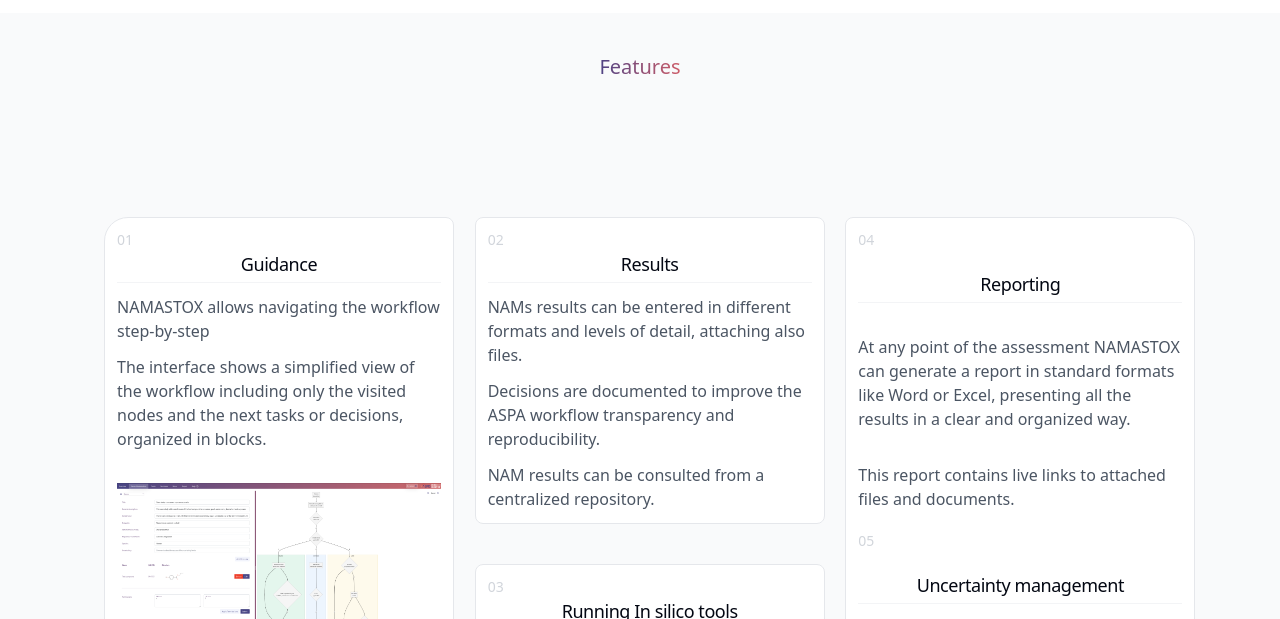
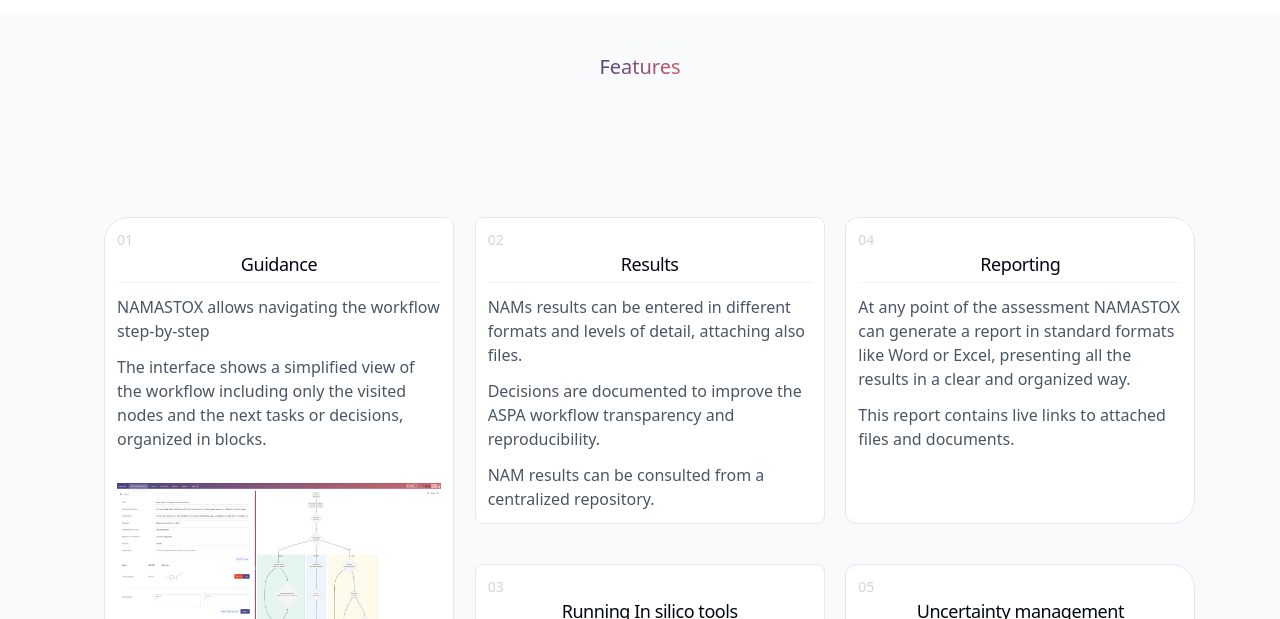
Before and after one commit to AdrianCabreraPhi/landing_page_namastox, a Next.js app: page / in a window 1280 px wide. Shown: the part 2181-2800 px from the top of the page. Built offline with nearby package versions, Linux system fonts and the light colour scheme.

Commit message:
new video added introductory and namastox logo

```diff
--- a/app/components/navbar.tsx
+++ b/app/components/navbar.tsx
@@ -10,7 +10,7 @@ export default function Navbar() {
     <div className=" z-50 navbar fixed w-full">
       <div className="flex mx-3 flex-row items-center justify-between">
         <nav className="flex flex-row items-center p-4 gap-3">
-        {/* <Image src={namastox_logo} alt="logo" className="w-[100px] " /> */}
+       <Image src={namastox_logo} alt="logo" className="w-[100px] " />
           <Link href="#about">
             <span className="text-xl text-gray-400 transition-colors duration-200 ease-in-out hover:text-[#4E4384]">
               About
--- a/app/page.tsx
+++ b/app/page.tsx
@@ -16,6 +16,10 @@ import { AnimatedTooltip } from "./components/ui/animated-tooltip";
 import horizonte from "./assets/horizonte.png";
 import namastox_logo from "./assets/namastox_logo.png"
 const tutorials = [
+  {
+    title: "Introductory video",
+    link: "https://drive.google.com/file/d/1-jco2e0D2VSzQP-S-4o8bsTRhnczXHon/view"
+  },
   {
     title: "Create a new RA",
     link: "https://drive.google.com/file/d/17FPzaVE1tzNcwi3nP1jXF43jvoSx1Xpw/view",
@@ -220,7 +224,7 @@ export default function Home() {
                   </div>
                 </Fade>
                 <Fade cascade delay={400}>
-                  <div className="flex flex-col gap-3 w-[90vw] md:max-w-7xl  md:grid md:grid-cols-6 md:grid-rows-6 md:gap-10  p-10  rounded-xl">
+                <div className="flex flex-col gap-3 w-[90vw] md:max-w-7xl md:grid md:grid-cols-6 md:grid-rows-6 md:gap-10 p-10 rounded-xl">
   <div className="col-span-2 row-span-6 md:w-[350px] 2xl:w-[400px] transition-all duration-300 ease-in-out group hover:shadow-[0_3px_10px_rgb(0,0,0,0.2)] border bg-white pt-3 px-3 pb-3 rounded-xl md:rounded-l-3xl md:rounded-r-lg flex flex-col">
     <div className="flex flex-col">
       <span className="text-sm text-gray-300 transition-colors duration-300 ease-in-out group-hover:text-gray-400">
@@ -237,50 +241,45 @@ export default function Home() {
         NAMASTOX allows navigating the workflow step-by-step
       </span>
       <span className="text-md text-gray-600 mt-3">
-                          The interface shows a simplified view of the workflow
-                          including only the visited nodes and the next tasks or
-                          decisions, organized in blocks.
+        The interface shows a simplified view of the workflow including only the visited nodes and the next tasks or decisions, organized in blocks.
       </span>
     </div>
-
     {/* La clase mt-auto empuja la imagen hacia el final del contenedor flex */}
     <Image
       quality={100}
-                        className="w-[550px] mt-[10%] "
+      className="w-[550px] mt-[10%]"
       src={aspa}
       alt="workflow"
     />
   </div>
 
-                    <div className="col-span-2 row-span-3 col-start-3 md:w-[350px] 2xl:w-[400px] transition-all duration-300 ease-in-out group hover:shadow-[0_3px_10px_rgb(0,0,0,0.2)] border bg-white pt-3 px-3 pb-3  rounded-lg">
+  <div className="col-span-2 row-span-3 col-start-3 md:w-[350px] 2xl:w-[400px] transition-all duration-300 ease-in-out group hover:shadow-[0_3px_10px_rgb(0,0,0,0.2)] border bg-white pt-3 px-3 pb-3 rounded-lg">
     <div className="flex flex-col">
-                        <span className="text-sm text-gray-300 transition-colors duration-300 ease-in-out group-hover:text-gray-400 ">
+      <span className="text-sm text-gray-300 transition-colors duration-300 ease-in-out group-hover:text-gray-400">
         02
       </span>
       <div className="flex flex-row gap-1 items-center justify-center border-b pb-1 border-gray-100">
         <div className="flex flex-row gap-2">
           <span className="titlecard text-lg font-medium tracking-tight text-gray-950">
             Results
-                            </span>{" "}
+          </span>
         </div>
       </div>
       <span className="text-md text-gray-600 mt-3">
-                          NAMs results can be entered in different formats and
-                          levels of detail, attaching also files.
+        NAMs results can be entered in different formats and levels of detail, attaching also files.
       </span>
       <span className="text-md text-gray-600 mt-3">
-                          Decisions are documented to improve the ASPA workflow
-                          transparency and reproducibility.
+        Decisions are documented to improve the ASPA workflow transparency and reproducibility.
       </span>
       <span className="text-md text-gray-600 mt-3">
-                          NAM results can be consulted from a centralized
-                          repository.
+        NAM results can be consulted from a centralized repository.
       </span>
     </div>
   </div>
-                    <div className="col-span-2 row-span-3 col-start-3 row-start-4 md:w-[350px] 2xl:w-[400px] transition-all duration-300 ease-in-out group hover:shadow-[0_3px_10px_rgb(0,0,0,0.2)] border bg-white pt-3 px-3 pb-3  rounded-lg">
+
+  <div className="col-span-2 row-span-3 col-start-3 row-start-4 md:w-[350px] 2xl:w-[400px] transition-all duration-300 ease-in-out group hover:shadow-[0_3px_10px_rgb(0,0,0,0.2)] border bg-white pt-3 px-3 pb-3 rounded-lg">
     <div className="flex flex-col">
-                        <span className="text-sm text-gray-300 transition-colors duration-300 ease-in-out group-hover:text-gray-400 ">
+      <span className="text-sm text-gray-300 transition-colors duration-300 ease-in-out group-hover:text-gray-400">
         03
       </span>
       <div className="flex flex-row gap-1 items-center justify-center border-b pb-1 border-gray-100">
@@ -291,58 +290,54 @@ export default function Home() {
         </div>
       </div>
       <span className="text-md text-gray-600 mt-3">
-                          In silico tools (e.g., models for predicting hazard or
-                          ADME properties) can be run directly from NAMASTOX.
-                          The results are automatically collected.
+        In silico tools (e.g., models for predicting hazard or ADME properties) can be run directly from NAMASTOX. The results are automatically collected.
       </span>
-
       <span className="text-md text-gray-600 mt-3">
-                          QSAR Models developed in Flame can be imported
-                          directly from the interface.
+        QSAR Models developed in Flame can be imported directly from the interface.
       </span>
     </div>
   </div>
-                    <div className="col-span-2 row-span-6 col-start-5 row-start-1 md:w-[350px] 2xl:w-[400px] transition-all duration-300 ease-in-out group hover:shadow-[0_3px_10px_rgb(0,0,0,0.2)] border bg-white pt-3 px-3 pb-3  md:rounded-r-3xl rounded-xl md:rounded-l-lg">
-                      <div className="flex flex-col justify-between gap-5">
-                        <span className="text-sm text-gray-300 transition-colors duration-300 ease-in-out group-hover:text-gray-400 ">
+
+
+  <div className="col-span-2 row-span-3 col-start-5 row-start-1 md:w-[350px] 2xl:w-[400px] transition-all duration-300 ease-in-out group hover:shadow-[0_3px_10px_rgb(0,0,0,0.2)] border bg-white pt-3 px-3 pb-3   md:rounded-r-3xl rounded-xl">
+    <div className="flex flex-col">
+      <span className="text-sm text-gray-300 transition-colors duration-300 ease-in-out group-hover:text-gray-400">
         04
       </span>
       <div className="flex flex-row gap-1 items-center justify-center border-b pb-1 border-gray-100">
-                          <div className="flex flex-row gap-2 ">
-                            <span className="titlecard text-lg font-medium tracking-tight text-gray-950 ">
+        <div className="flex flex-row gap-2">
+          <span className="titlecard text-lg font-medium tracking-tight text-gray-950">
             Reporting
           </span>
         </div>
       </div>
-                        <span className="text-md text-gray-600  mt-3">
-                          At any point of the assessment NAMASTOX can generate a
-                          report in standard formats like Word or Excel,
-                          presenting all the results in a clear and organized
-                          way.
+      <span className="text-md text-gray-600 mt-3">
+        At any point of the assessment NAMASTOX can generate a report in standard formats like Word or Excel, presenting all the results in a clear and organized way.
       </span>
       <span className="text-md text-gray-600 mt-3">
-                          This report contains live links to attached files and
-                          documents.
+        This report contains live links to attached files and documents.
       </span>
+    </div>
+  </div>
 
-                        <span className="text-sm text-gray-300 transition-colors duration-300 ease-in-out group-hover:text-gray-400 ">
+
+  <div className="col-span-2 row-span-3 col-start-5 row-start-4 md:w-[350px] 2xl:w-[400px] transition-all duration-300 ease-in-out group hover:shadow-[0_3px_10px_rgb(0,0,0,0.2)] border bg-white pt-3 px-3 pb-3 md:rounded-r-3xl rounded-xl">
+    <div className="flex flex-col">
+      <span className="text-sm text-gray-300 transition-colors duration-300 ease-in-out group-hover:text-gray-400">
         05
       </span>
-
-                        <div className="flex flex-row items-center justify-center border-b pb-1 border-gray-100">
-                          <span className="titlecard text-lg  font-medium tracking-tight text-gray-950">
+      <div className="flex flex-row gap-1 items-center justify-center border-b pb-1 border-gray-100">
+        <span className="titlecard text-lg font-medium tracking-tight text-gray-950">
           Uncertainty management
         </span>
       </div>
-
-                        <span className="text-md text-gray-600 ">
-                          NAMASTOX can be installed as a freely accessible tool
-                          on the Internet, in a private server, or locally on a
-                          desktop computer
+      <span className="text-md text-gray-600 mt-3">
+        NAMASTOX can be installed as a freely accessible tool on the Internet, in a private server, or locally on a desktop computer.
       </span>
     </div>
   </div>
 </div>
+
                 </Fade>
               </div>
             </Fade>
```
Lines whose indentation alone changed are shown as unchanged.
